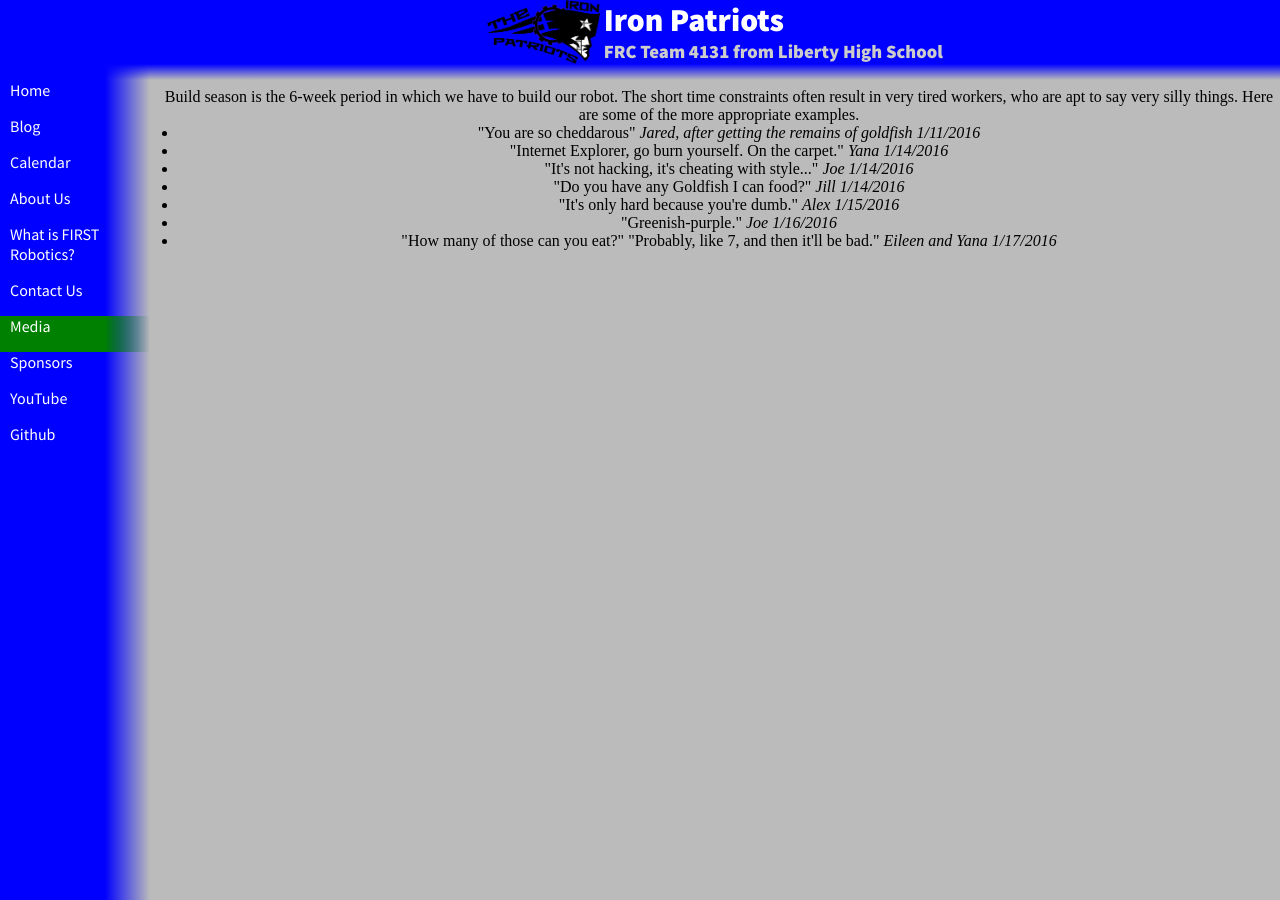
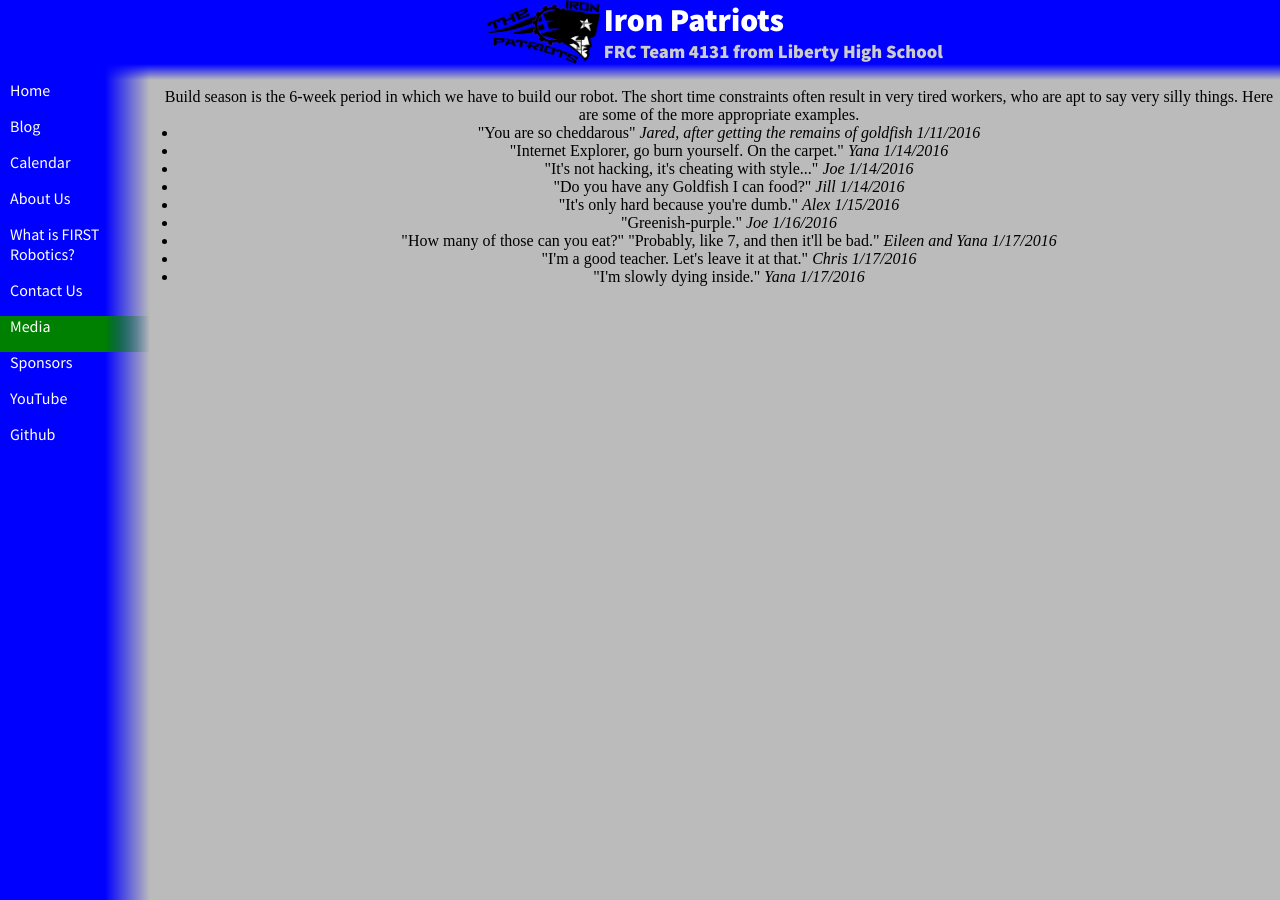
Before and after one commit to katiebugmoon/FRC4131.github.io, a Jekyll site: the page built from media/2016/quotes.html, in a window 1280 px wide. Built offline with Jekyll 4.4.1, drawn with Linux system fonts in a browser that asks for light colours; nearby versions of some CDN libraries.

Commit message:
Update quotes.html

```diff
--- a/media/2016/quotes.html
+++ b/media/2016/quotes.html
@@ -11,5 +11,7 @@ title: Build Season 2016 Quotes
 	<li>"It's only hard because you're dumb." <i>Alex 1/15/2016</i></li>
 	<li>"Greenish-purple." <i>Joe 1/16/2016</i></li>
 	<li>"How many of those can you eat?" "Probably, like 7, and then it'll be bad." <i>Eileen and Yana 1/17/2016</i></li>
+	<li>"I'm a good teacher. Let's leave it at that." <i>Chris 1/17/2016</i></li>
+	<li>"I'm slowly dying inside." <i>Yana 1/17/2016</i></li>
 </ul>
 <center>
```
